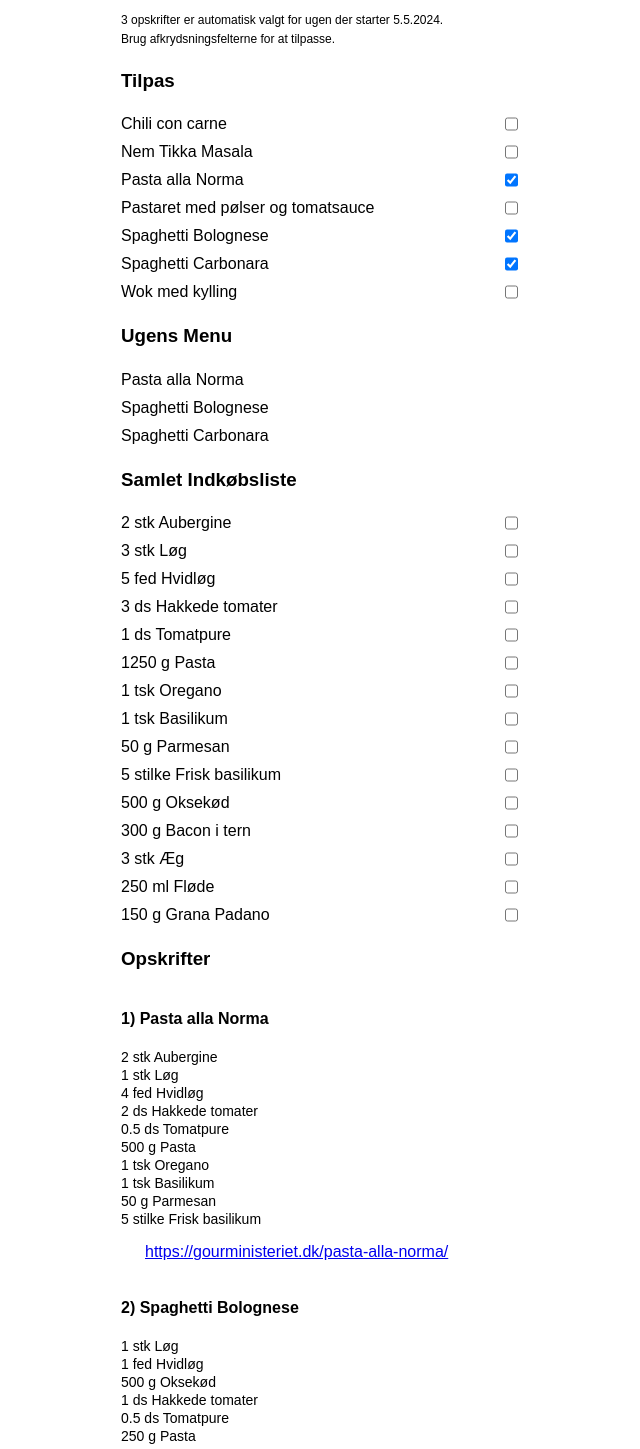
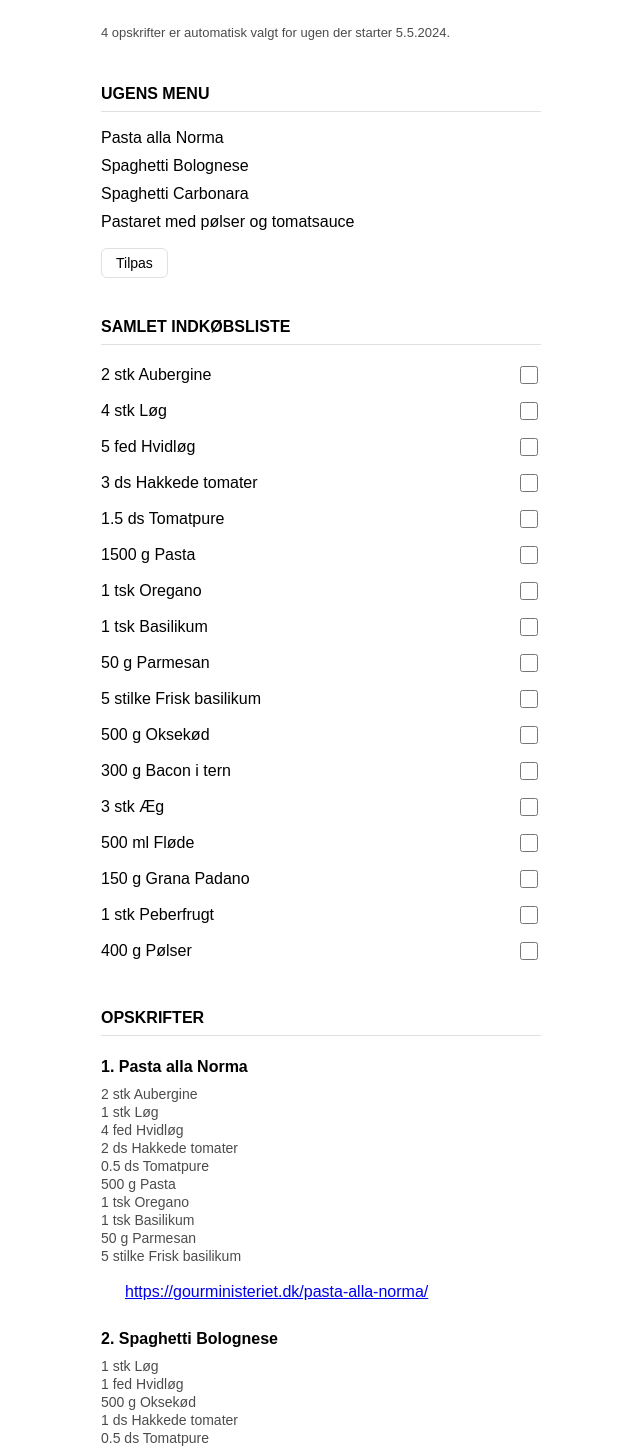
Before and after one commit to mikkelmk/sejmadplan, a React (Vite) app: page / in a window 1280 px wide. Shown: the top 1449 px of the page, without its empty margins (319-959 px from the left). Built offline with nearby package versions, Linux system fonts and the light colour scheme.

Commit message:
visual improvements

```diff
--- a/src/App.css
+++ b/src/App.css
@@ -1,5 +1,15 @@
 :root {
+  --bg: #ffffff;
+  --text: #000000;
+  --border: #e0e0e0;
   margin: 0;
+  color-scheme: light;
+}
+
+body {
+  margin: 0;
+  background: var(--bg);
+  color: var(--text);
 }
 
 .app-container {
@@ -7,32 +17,71 @@
   display: flex;
   width: 100%;
   justify-content: center;
+  padding: 20px 20px;
+  box-sizing: border-box;
 
   p {
     margin-top: 5px;
     margin-bottom: 5px;
   }
 
+  h3 {
+    margin-top: 40px;
+    margin-bottom: 12px;
+    font-size: 16px;
+    text-transform: uppercase;
+    padding-bottom: 8px;
+    border-bottom: 1px solid var(--border);
+  }
+
+  h4 {
+    margin-top: 10px;
+    margin-bottom: 10px;
+  }
+
   .madplan {
     display: flex;
     flex-direction: column;
-    width: 400px;
+    width: 440px;
+    max-width: 100%;
 
     .explainer {
       p {
-        font-size: 12px;
+        font-size: 13px;
+        opacity: 0.7;
       }
     }
 
     .recipe-select {
       display: flex;
+      align-items: center;
       justify-content: space-between;
       gap: 30px;
+      padding: 4px 0px;
     }
 
     .total-items-entry {
       display: flex;
+      align-items: center;
       justify-content: space-between;
+      padding: 4px 0px;
+    }
+
+    input[type="checkbox"] {
+      width: 18px;
+      height: 18px;
+      cursor: pointer;
+    }
+
+    .tilpas-toggle {
+      align-self: flex-start;
+      margin-top: 12px;
+      padding: 6px 14px;
+      font-size: 14px;
+      background: var(--bg);
+      border: 1px solid var(--border);
+      border-radius: 6px;
+      cursor: pointer;
     }
 
     .recipe-details {
@@ -40,12 +89,13 @@
         font-size: 14px;
         margin-top: 2px;
         margin-bottom: 2px;
+        opacity: 0.7;
       }
 
       li {
-        font-size: 16px;
-        margin-top: 2px;
-        margin-bottom: 2px;
+        margin-top: 4px;
+        margin-bottom: 4px;
+        line-height: 1.5;
       }
     }
   }
--- a/src/App.tsx
+++ b/src/App.tsx
@@ -18,6 +18,7 @@ function App() {
   const [selectedRecipes, setSelectedRecipes] = useState<string[]>(() =>
     deterministicRandomRecipes(recipeNames, seed)
   );
+  const [tilpasMode, setTilpasMode] = useState(false);
 
   const totalItems = useMemo(() => {
     const stats: Record<string, Record<string, number>> = {};
@@ -65,8 +66,9 @@ function App() {
             {DEFAULT_RECIPES_PER_WEEK} opskrifter er automatisk valgt for ugen
             der starter {lastestSunday.toLocaleDateString("da-dk")}.
           </p>
-          <p>Brug afkrydsningsfelterne for at tilpasse.</p>
         </div>
+        {tilpasMode ? (
+          <>
             <h3>Tilpas</h3>
             {recipeNames.map((recipeName) => (
               <div className="recipe-select">
@@ -86,10 +88,27 @@ function App() {
                 />
               </div>
             ))}
+            <button
+              className="tilpas-toggle"
+              onClick={() => setTilpasMode(false)}
+            >
+              Færdig
+            </button>
+          </>
+        ) : (
+          <>
             <h3>Ugens Menu</h3>
             {selectedRecipes.map((recipeName) => (
               <p>{recipeName}</p>
             ))}
+            <button
+              className="tilpas-toggle"
+              onClick={() => setTilpasMode(true)}
+            >
+              Tilpas
+            </button>
+          </>
+        )}
         <h3>Samlet Indkøbsliste</h3>
         {totalItems.map((item) => (
           <div className="total-items-entry">
@@ -105,7 +124,7 @@ function App() {
           return (
             <div className="recipe-details">
               <h4>
-                {i + 1}) {recipeName}
+                {i + 1}. {recipeName}
               </h4>
               {recipe.items.map((item) => (
                 <p>
--- a/src/random.ts
+++ b/src/random.ts
@@ -1,6 +1,6 @@
 import { SHA512 } from "crypto-js";
 
-export const DEFAULT_RECIPES_PER_WEEK = 3;
+export const DEFAULT_RECIPES_PER_WEEK = 4;
 
 export const deterministicRandomRecipes = (
   recipeNames: string[],
```
Lines whose indentation alone changed are shown as unchanged.
